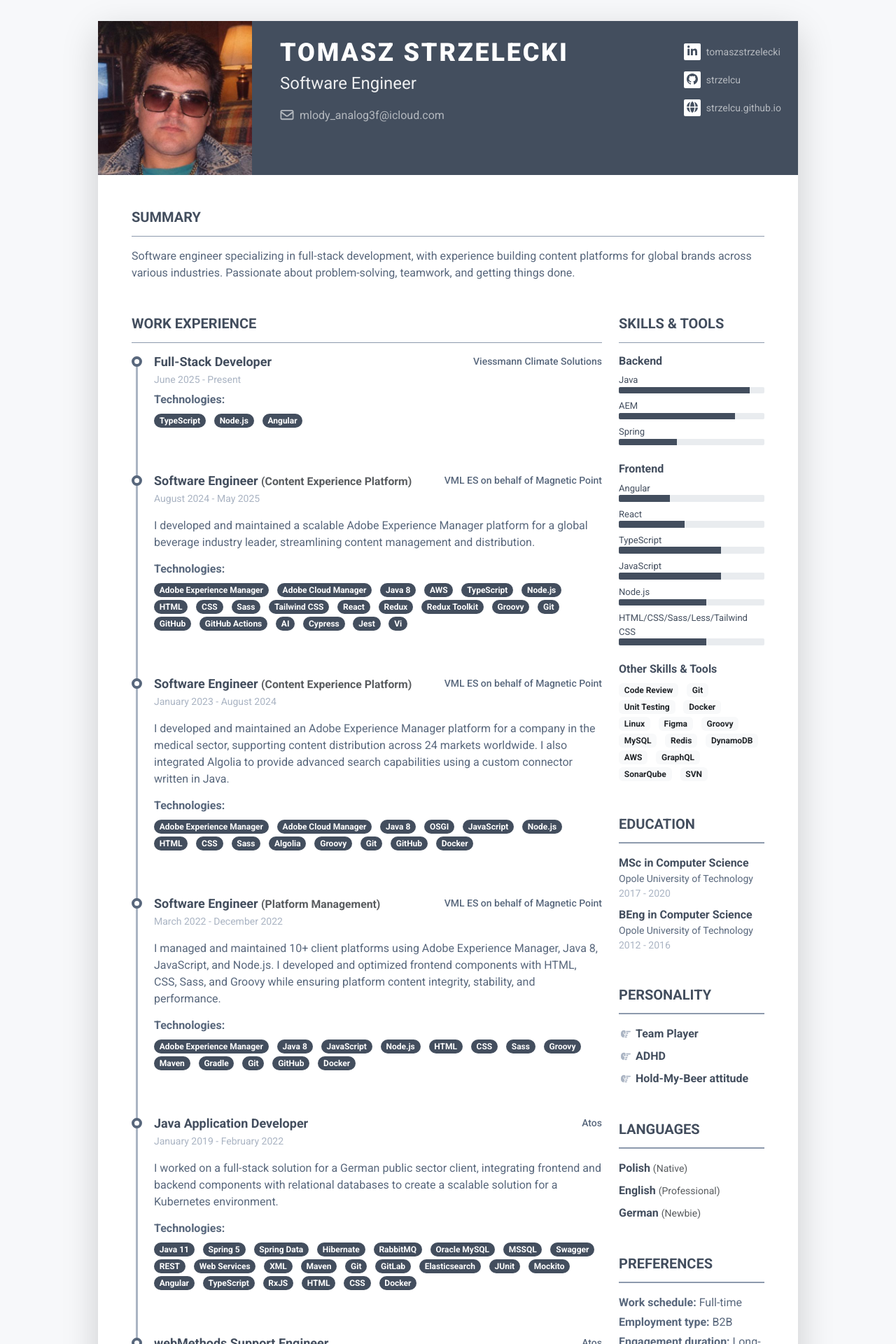
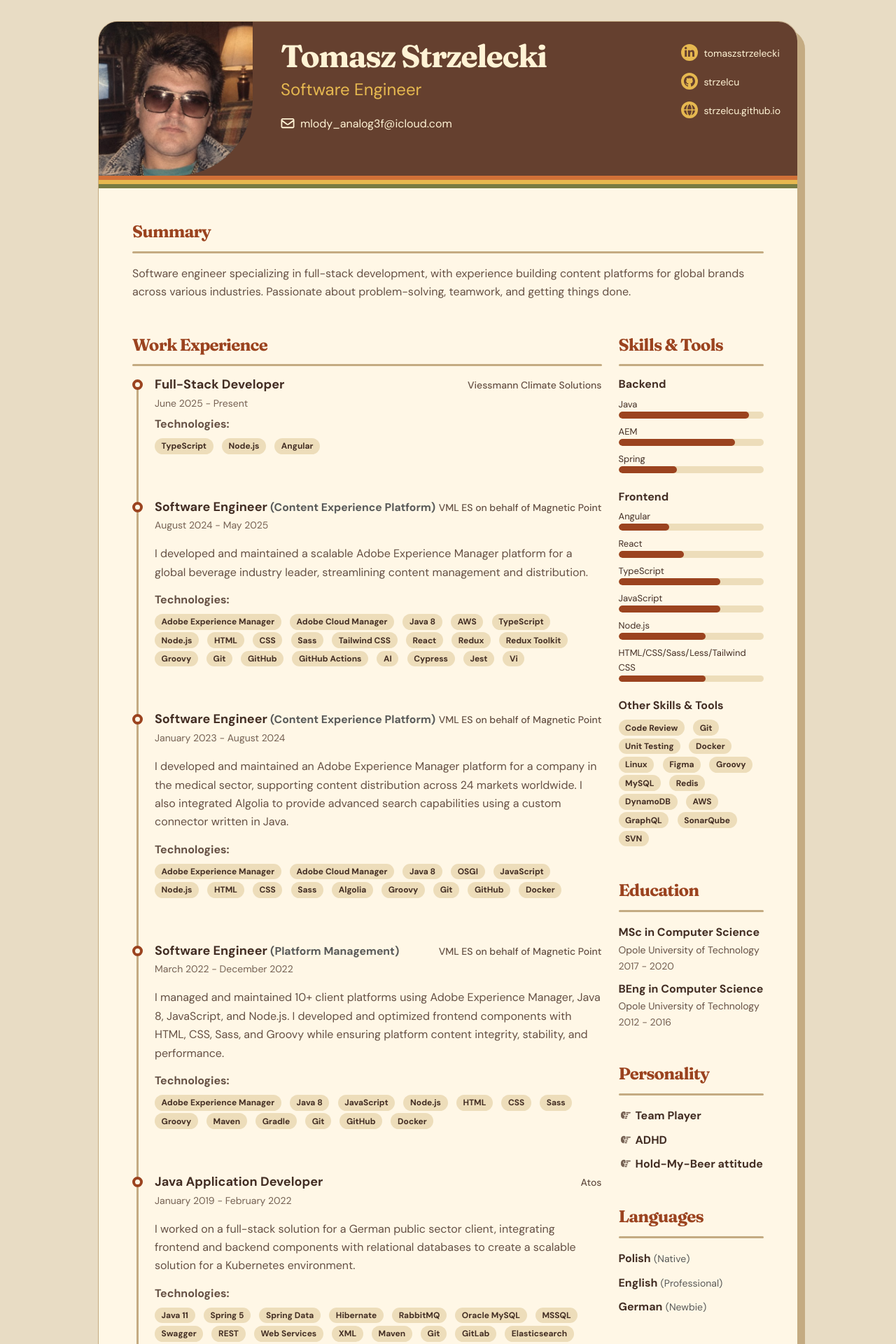
Before and after one commit to strzelcu/resume, a Jekyll site: the page built from index.markdown, in a window 1280 px wide. Shown: the top 1920 px of the page at 70% size. Built offline with Jekyll 4.4.1, drawn with Linux system fonts in a browser that asks for light colours.

Commit message:
Add seventies-inspired resume style and automatic system color scheme

```diff
--- a/_includes/head.html
+++ b/_includes/head.html
@@ -1,12 +1,14 @@
 <head>
   <meta charset="utf-8">
   <meta name="viewport" content="width=device-width, initial-scale=1.0">
+
+  <meta name="color-scheme" content="light dark">
 
   {% seo %}
 
   <link rel="preconnect" href="https://fonts.googleapis.com">
   <link rel="preconnect" href="https://fonts.gstatic.com" crossorigin>
-  <link href="https://fonts.googleapis.com/css2?family=Roboto:wght@300;400;500;700;900&amp;display=swap" rel="stylesheet">
+  <link href="https://fonts.googleapis.com/css2?family=DM+Sans:wght@400;500;700&amp;family=Fraunces:wght@600;700&amp;display=swap" rel="stylesheet">
   <link rel="shortcut icon" href="{{ "/favicon.ico" | relative_url }}">
   <script defer src="https://cdn.jsdelivr.net/npm/@fortawesome/fontawesome-free@7.3.1/js/all.min.js"
     integrity="sha384-nUoGK97t7uWSCbMZY3w/oH8v2WJFAsPdz0qtcXgHwyCeTlyvTClTftOOsjZHfdhj" crossorigin="anonymous"></script>
--- a/_includes/header.html
+++ b/_includes/header.html
@@ -4,7 +4,7 @@
         <img class="img-fluid picture mx-auto mx-md-0 me-md-3" src="{{ "/assets/images/" | append: header.avatar | relative_url }}" alt="">
         <div class="flex-grow-1 p-4 d-flex flex-column flex-md-row mx-auto mx-lg-0">
             <div class="primary-info">
-                <h1 class="name mt-0 mb-1 text-white text-uppercase text-uppercase">{{ site.author }}</h1>
+                <h1 class="name mt-0 mb-1">{{ site.author }}</h1>
                 <div class="title mb-3">{{ site.tagline }}</div>
                 <ul id="contact-info" class="list-unstyled">
                     <li class="mb-2"><a href="mailto:{{ header.email }}"><i class="fa-regular fa-envelope fa-fw me-2"
--- a/_layouts/home.html
+++ b/_layouts/home.html
@@ -7,7 +7,7 @@
 
 <body>
   <article class="resume-wrapper text-center position-relative">
-    <div class="resume-wrapper-inner mx-auto text-start bg-white shadow-lg">
+    <div class="resume-wrapper-inner mx-auto text-start">
       {% include header.html %}
       <div class="resume-body p-5">
         {% include summary.html %}
--- /dev/null
+++ b/_sass/_retro.scss
@@ -0,0 +1,160 @@
+// Warm paper, rounded lettering and sunset stripes inspired by 1970s print.
+:root {
+  color-scheme: light dark;
+  --retro-bg: #e8dcc4;
+  --retro-paper: #fff7e6;
+  --retro-ink: #432e24;
+  --retro-secondary: #655044;
+  --retro-muted: #756153;
+  --retro-accent: #9b431f;
+  --retro-line: #c4ab82;
+  --retro-header: #65402f;
+  --retro-cream: #fff3d5;
+  --retro-chip: #edddba;
+  --retro-orange: #d27138;
+  --retro-gold: #e6b850;
+  --retro-olive: #777b43;
+}
+@media (prefers-color-scheme: dark) {
+  :root {
+    --retro-bg: #1c1915;
+    --retro-paper: #29231d;
+    --retro-ink: #f5e7c9;
+    --retro-secondary: #ddccb0;
+    --retro-muted: #bca98c;
+    --retro-accent: #f2b475;
+    --retro-line: #756248;
+    --retro-header: #392a22;
+    --retro-cream: #fff3d5;
+    --retro-chip: #463a2b;
+    --retro-orange: #dc8650;
+    --retro-gold: #dfb45c;
+    --retro-olive: #a4a66c;
+  }
+}
+body {
+  background: var(--retro-bg);
+  color: var(--retro-ink);
+  font-family: 'DM Sans', sans-serif;
+  line-height: 1.65;
+}
+a { color: var(--retro-accent); }
+a:hover { color: var(--retro-ink); }
+a:focus-visible {
+  outline: 3px solid var(--retro-accent);
+  outline-offset: 4px;
+  border-radius: 2px;
+}
+.resume-wrapper-inner {
+  background: var(--retro-paper);
+  border: 1px solid var(--retro-line);
+  border-radius: 28px 28px 8px 8px;
+  overflow: hidden;
+  box-shadow: 10px 12px 0 var(--retro-line);
+}
+.resume-header {
+  background: var(--retro-header);
+  color: var(--retro-cream);
+  border-bottom: 18px solid var(--retro-orange);
+  position: relative;
+}
+.resume-header::after {
+  content: "";
+  position: absolute;
+  bottom: -18px;
+  left: 0;
+  width: 100%;
+  height: 18px;
+  background: linear-gradient(to bottom,
+    var(--retro-orange) 0 33.333%,
+    var(--retro-gold) 33.333% 66.666%,
+    var(--retro-olive) 66.666% 100%);
+}
+.resume-header .name,
+.resume-section-title {
+  font-family: 'Fraunces', Georgia, serif;
+  text-transform: none !important;
+  letter-spacing: -0.035em;
+}
+.resume-header .name {
+  font-size: clamp(2rem, 4vw, 2.8rem);
+  font-weight: 700;
+  line-height: 1.1;
+  color: var(--retro-cream);
+}
+.resume-header .title { color: var(--retro-gold); }
+.resume-header a { color: var(--retro-cream); }
+.resume-header a:hover { color: var(--retro-gold); }
+.resume-header a:focus-visible { outline-color: var(--retro-gold); }
+.resume-header .picture {
+  object-fit: cover;
+  filter: sepia(0.4);
+  border-radius: 0 0 50% 0;
+}
+.resume-social .fa-container {
+  background: var(--retro-gold);
+  color: var(--retro-header);
+  border-radius: 50%;
+}
+.resume-section-title {
+  color: var(--retro-accent);
+  font-size: 1.5rem;
+}
+.resume-section-title::after {
+  height: 3px;
+  background: var(--retro-line);
+  border-radius: 3px;
+}
+.resume-section-content, .resume-company-name {
+  color: var(--retro-secondary);
+}
+.resume-position-title, .resume-skills-cat, .resume-skill-name,
+.resume-degree, .resume-award-name, .resume-lang-name {
+  color: var(--retro-ink);
+}
+.resume-position-time, .resume-degree-time, .resume-award-icon {
+  color: var(--retro-muted);
+}
+.resume-timeline::before { background: var(--retro-line); }
+.resume-timeline-item::before {
+  border-color: var(--retro-accent);
+  background: var(--retro-paper);
+}
+.resume-progress { background: var(--retro-chip); border-radius: 1rem; }
+.theme-progress-bar-dark {
+  background: var(--retro-accent);
+  border-radius: 1rem;
+}
+.resume-body .badge {
+  background: var(--retro-chip) !important;
+  color: var(--retro-ink) !important;
+  border-radius: 1rem;
+  padding: 0.45em 0.8em;
+}
+.footer { color: var(--retro-secondary); }
+@media (max-width: 767.98px) {
+  .resume-wrapper-inner { border-radius: 0; box-shadow: none; }
+  .resume-header .picture { border-radius: 50%; border: 4px solid var(--retro-gold); }
+  .resume-body { padding: 1.5rem !important; }
+  .resume-header .primary-info, .resume-header .secondary-info { min-width: 0; }
+  .resume-header a { overflow-wrap: anywhere; }
+}
+@media print {
+  :root {
+    color-scheme: light;
+    --retro-bg: #fff;
+    --retro-paper: #fff;
+    --retro-ink: #222;
+    --retro-secondary: #333;
+    --retro-muted: #555;
+    --retro-accent: #713518;
+    --retro-line: #aaa;
+    --retro-header: #fff;
+    --retro-cream: #222;
+    --retro-gold: #65402f;
+    --retro-chip: #eee;
+  }
+  .resume-wrapper { padding: 0; }
+  .resume-wrapper-inner { border: 0; border-radius: 0; box-shadow: none; }
+  .resume-header .picture { filter: none; }
+}
--- a/assets/css/main.scss
+++ b/assets/css/main.scss
@@ -8,3 +8,5 @@
   $theme-text-color-light: palette.$theme-text-color-light,
   $theme-bg-light: palette.$theme-bg-light
 );
+
+@use "retro";
```
